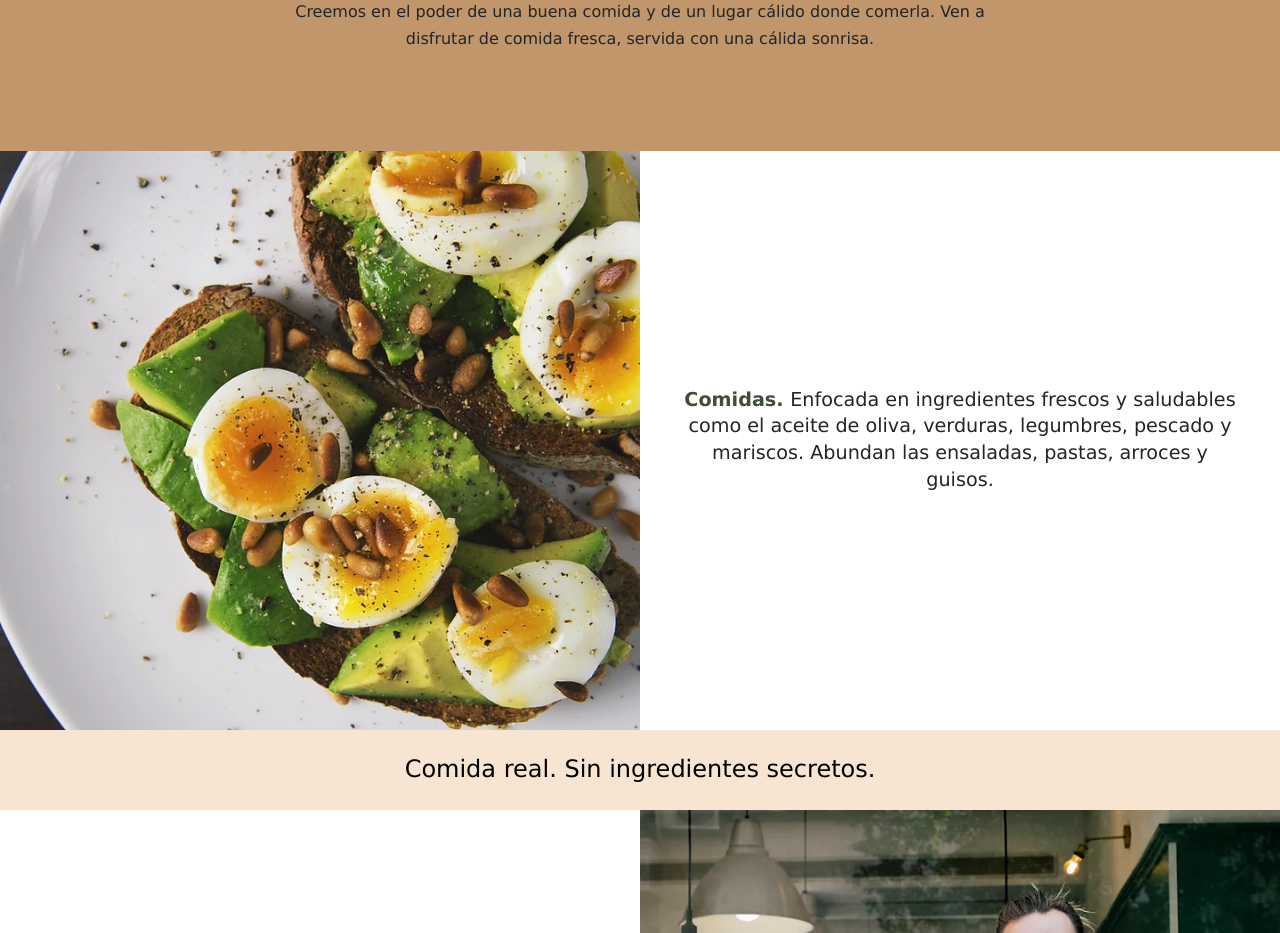
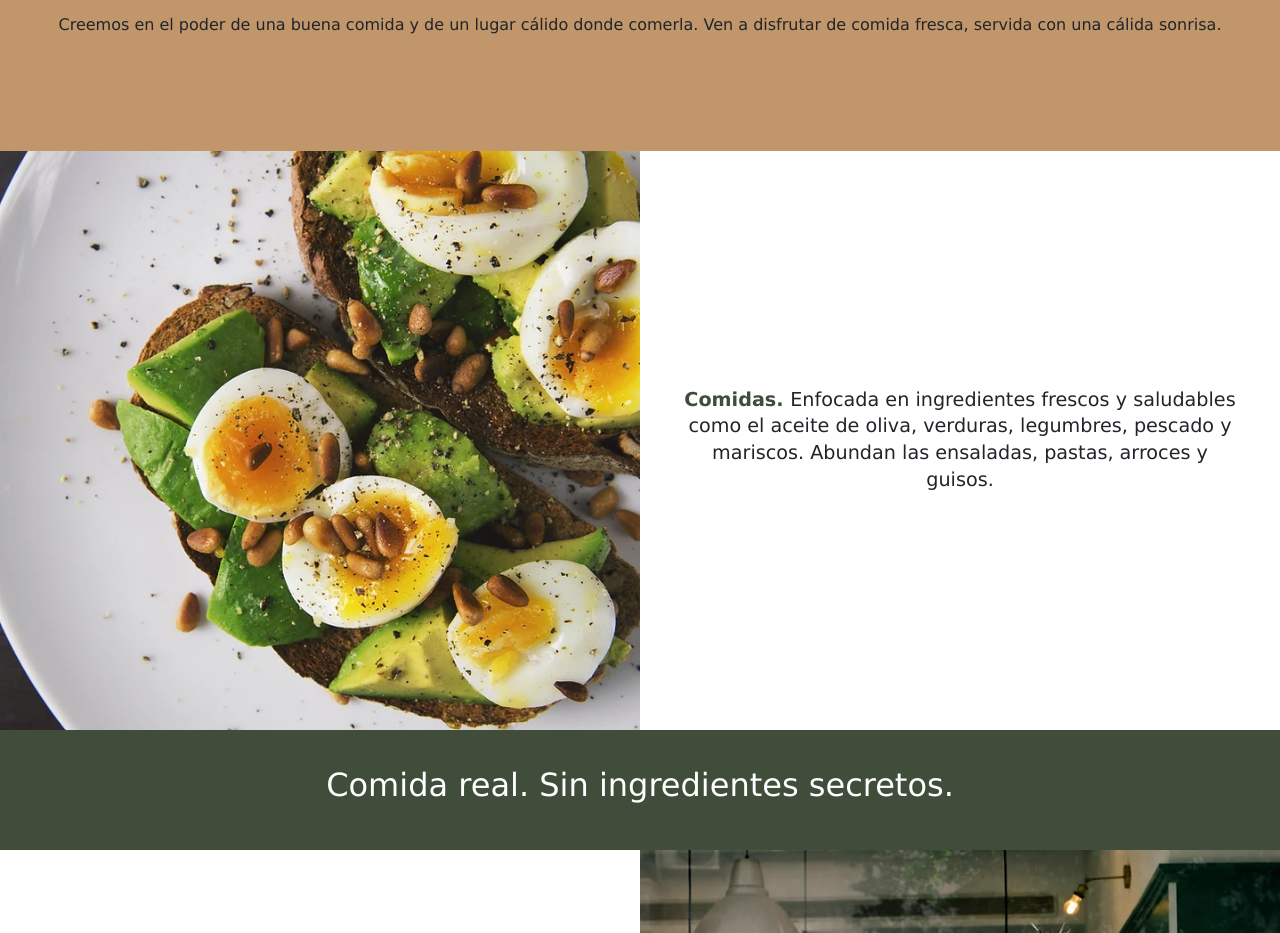
Before and after one commit to Dantrux22/Dantrux22, a plain HTML site: page pages/nosotros.html in a window 1280 px wide. Shown: the part 275-1208 px from the top of the page. Drawn offline with nearby package versions, Linux system fonts and the light colour scheme.

Commit message:
v.1 1-0.1

```diff
--- a/sass/nosotros.scss
+++ b/sass/nosotros.scss
@@ -19,6 +19,18 @@
         width: 60%;
         font-size: 1rem;
         line-height: 1.7rem;
+    }
+}
+// NOSOTROS-----  RESPONSIVE
+
+.nosotros{
+    h1{
+        font-size: 4rem;
+    }
+    p{
+        padding: 20px 10px;
+        width: 100%;
+        line-height: 1.5rem;
     }
 }
 
@@ -53,32 +65,19 @@
     b{
         color: $scoloer-detalles;
     }
-    .separador{
-        display: flex;
-        background-color: $color-cafe;
-        height: 10vh;
-        text-align: center;
-        align-items: center;
-
-        h3{
-            text-align: center;
-            margin: 0 auto;
-            font-size: 1.5rem;
-        }
-    }
   }
   .separador{
     display: flex;
-    background-color: $color-cafe;
-    height: 10vh;
+    background-color: $scoloer-detalles;
+    height: 15vh;
     text-align: center;
     align-items: center;
     justify-content: center;
 
     h3{
         display: flex;
-        font-size: 1.5rem;
-        color: $color-texto2;
+        font-size: 2rem;
+        color: $color-texto;
     }
 }
 //   HISTORIA ---- RESPONSIVE
@@ -109,6 +108,13 @@
         }
         .f3{ display: none;}
         .f1{display: flex;}
+
+
+        .separador{
+            h3{
+                font-size: 1rem;
+            }
+        }
     }
 }
 
```
Also changed, not shown: css/nosotros.css, 1 other file.
